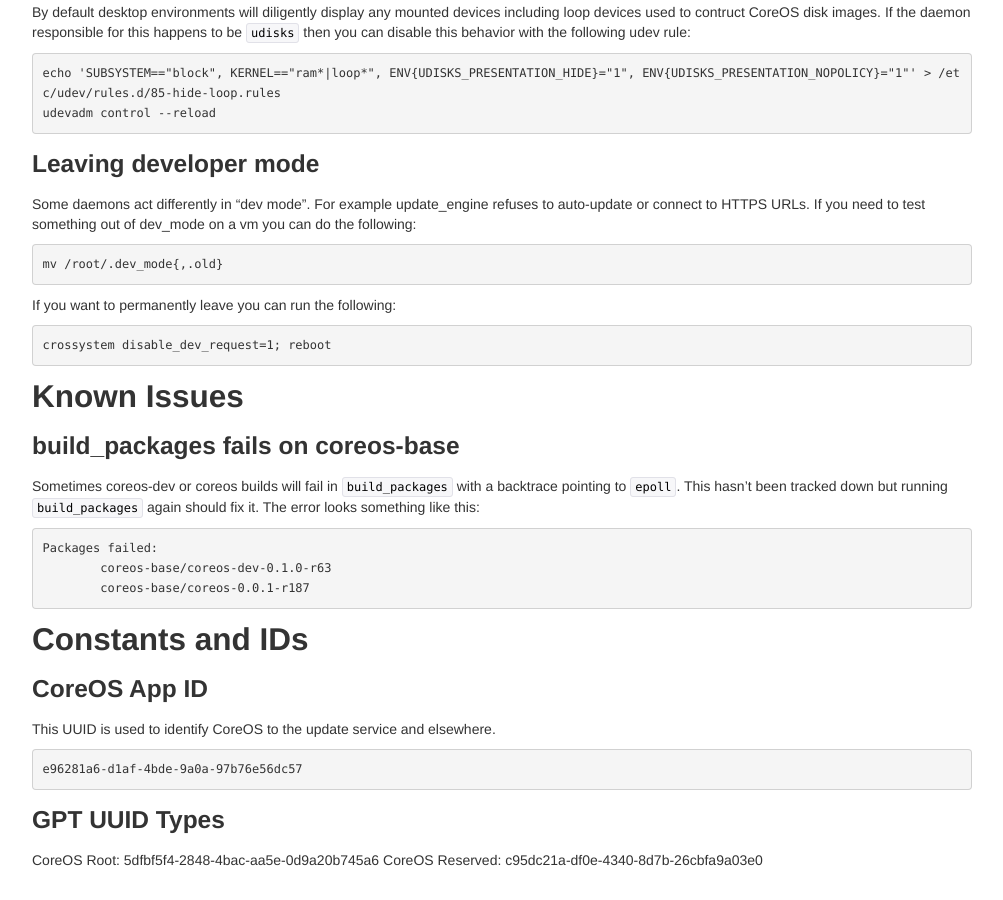
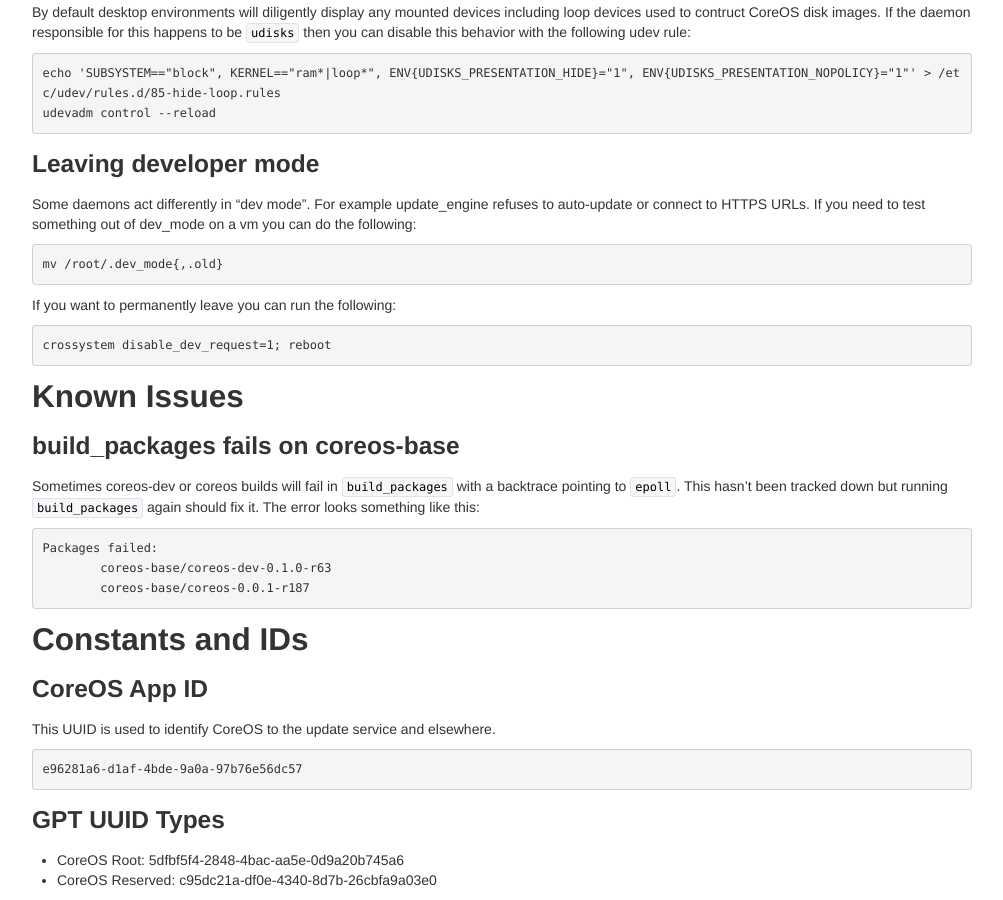
Before and after one commit to RandomStuffs22/coreos.github.com, a Jekyll site: the page built from index.markdown, in a window 1280 px wide and 900 px high, scrolled down 4336 px. Shown: the whole window, without its empty margins (138-1141 px from the left). Built offline with Jekyll 4.4.1, drawn with Linux system fonts in a browser that asks for light colours; Markdown is read by kramdown in place of the engine named in the settings.

```diff
--- a/index.markdown
+++ b/index.markdown
@@ -358,5 +358,5 @@ e96281a6-d1af-4bde-9a0a-97b76e56dc57
 
 ### GPT UUID Types
 
-CoreOS Root: 5dfbf5f4-2848-4bac-aa5e-0d9a20b745a6
-CoreOS Reserved: c95dc21a-df0e-4340-8d7b-26cbfa9a03e0
+- CoreOS Root: 5dfbf5f4-2848-4bac-aa5e-0d9a20b745a6
+- CoreOS Reserved: c95dc21a-df0e-4340-8d7b-26cbfa9a03e0
```
